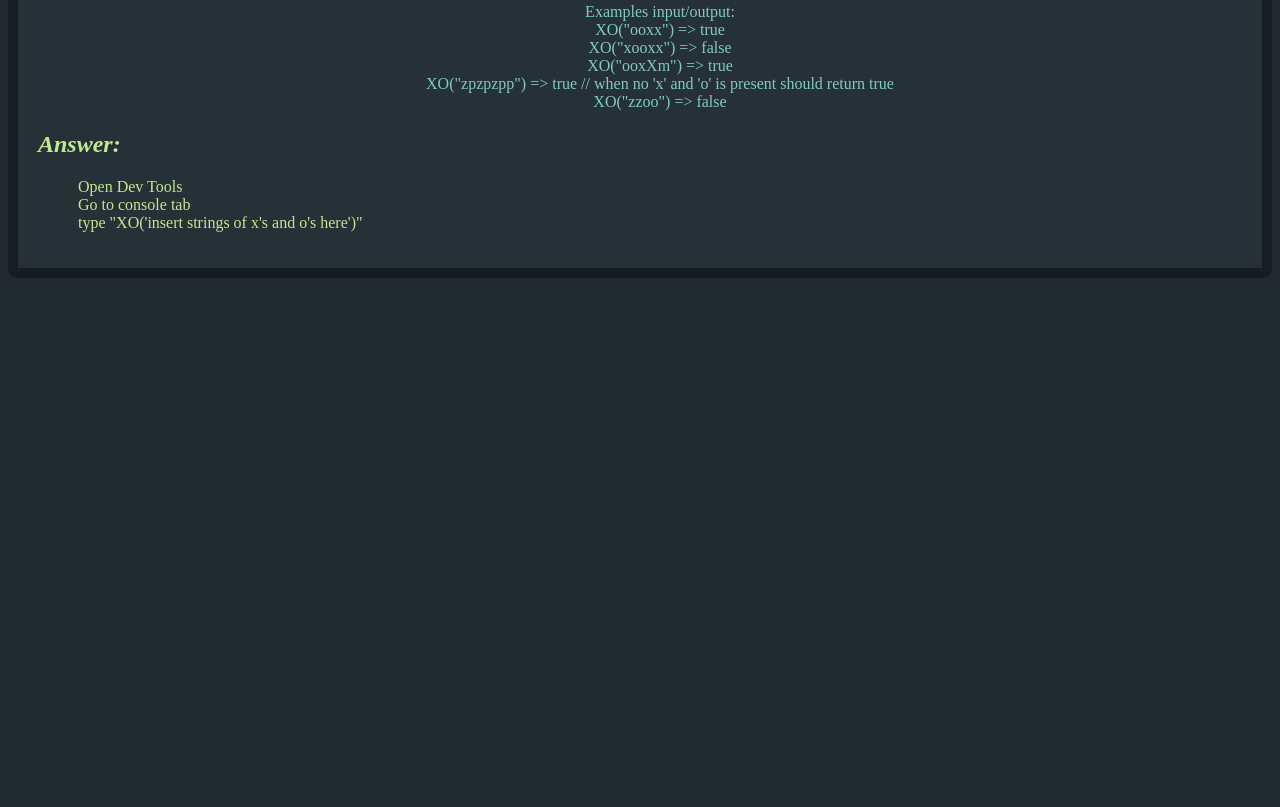
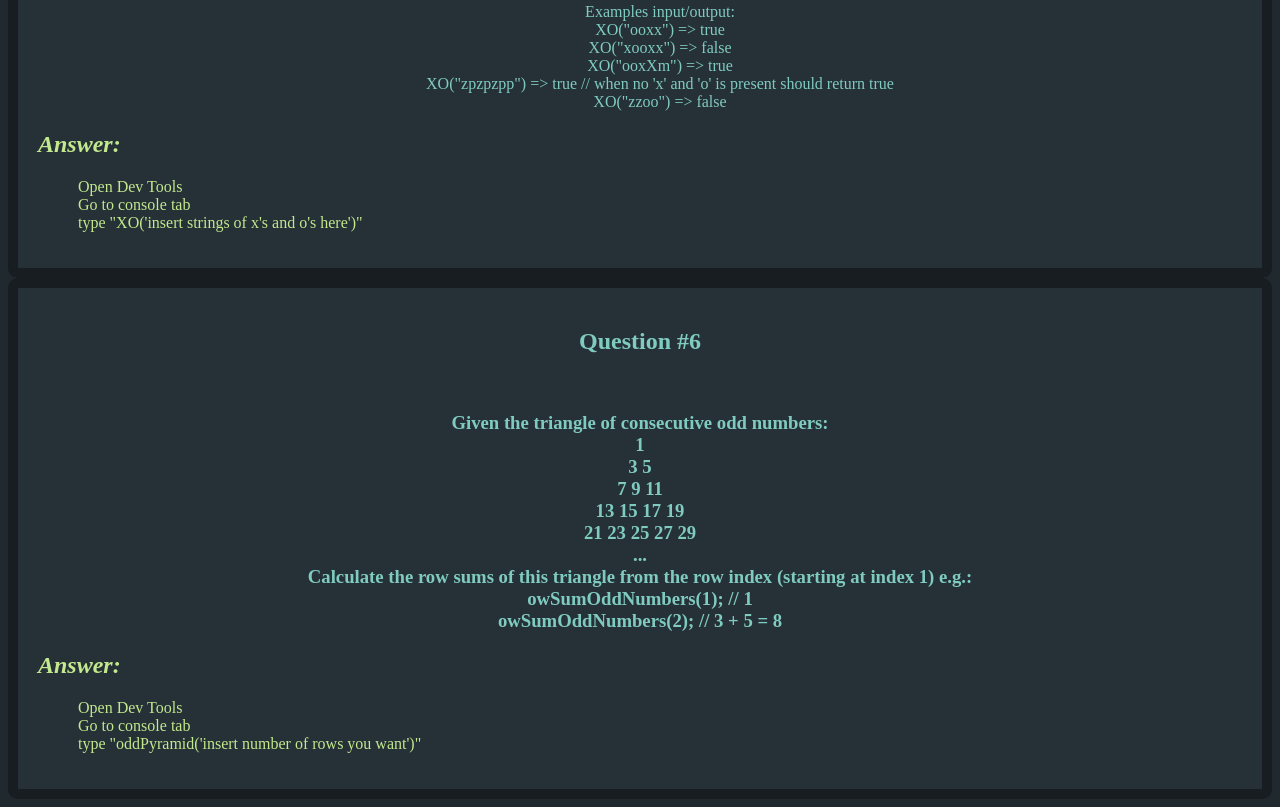
Before and after one commit to benjieCodes/Algorithms, a plain HTML site: page index.html in a window 1280 px wide. Shown: the part 1877-2684 px from the top of the page. Before the commit the page ends 2163 px from the top, so only its background shows below. Drawn offline with Linux system fonts and the light colour scheme.

Commit message:
added question 6 and test.js

```diff
--- a/index.html
+++ b/index.html
@@ -106,6 +106,31 @@
             </ul>
       </div>
     </div>
+    <div class="questionContainer">
+      <div class="question">
+        <h2>Question #6</h2><br>
+          <h3>Given the triangle of consecutive odd numbers:
+
+                 <br>1
+              <br>3    5
+           <br>7     9    11
+       <br>13    15    17    19
+    <br>21    23    25    27    29
+    <br>...
+              <br>
+      Calculate the row sums of this triangle from the row index (starting at index 1) e.g.:
+      <br>owSumOddNumbers(1); // 1
+      <br>owSumOddNumbers(2); // 3 + 5 = 8
+      </div>
+      <div class="answer">
+        <h2><em>Answer:</em></h2>
+            <ul>
+              <li>Open Dev Tools</li>
+              <li>Go to console tab</li>
+              <li>type "oddPyramid('insert number of rows you want')"</li>
+            </ul>
+      </div>
+    </div>
     <script src="./main.js"></script>
   </body>
 </html>
--- a/main.js
+++ b/main.js
@@ -89,3 +89,8 @@ function XO (str) {
   }
   return count == 0;
 }
+
+// Answer for Question 6, function to add odd numbers together dependent on how many rows
+function oddPyramid(number) {
+  return Math.pow(n, 3);
+}
```
Also changed, not shown: test.css (deleted).
